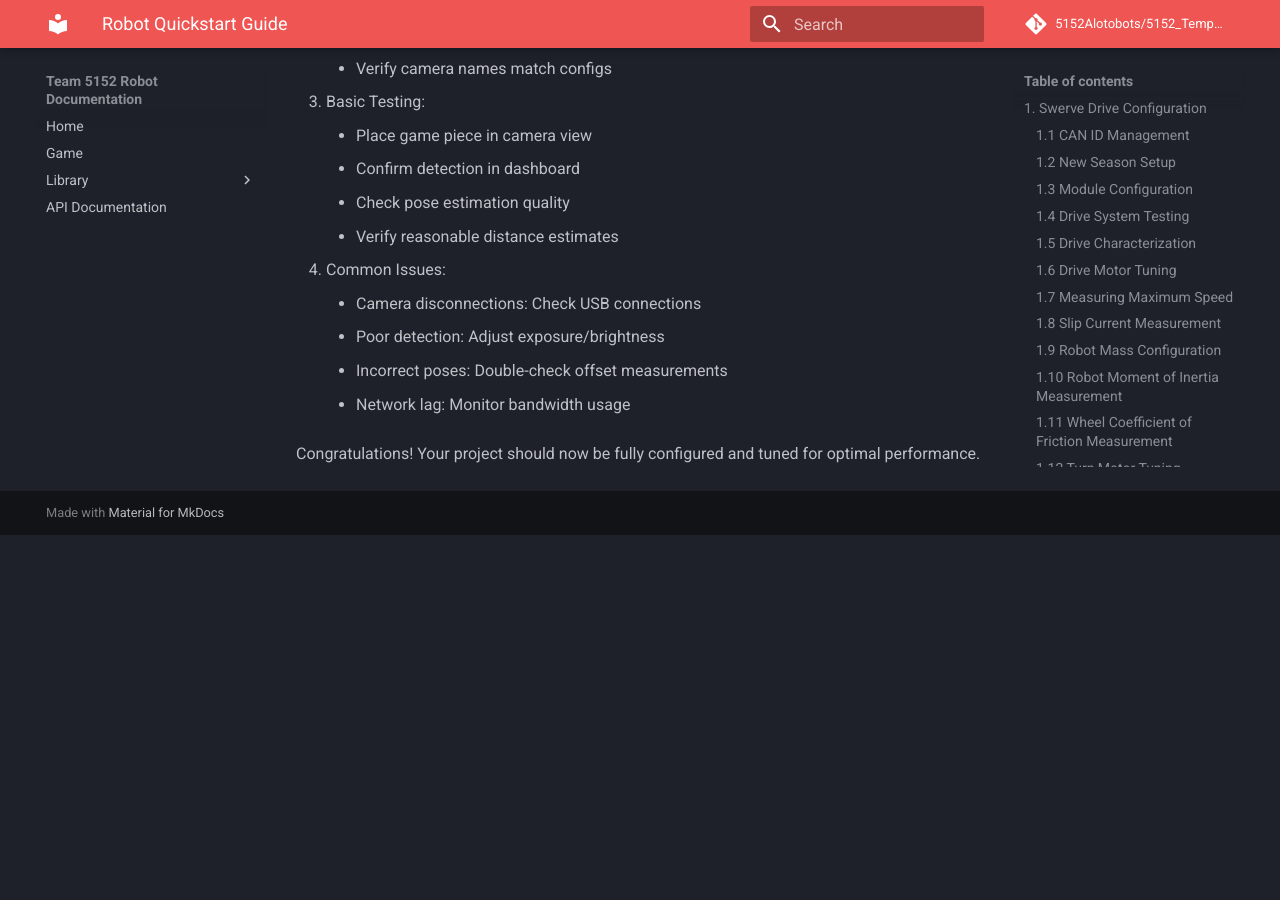
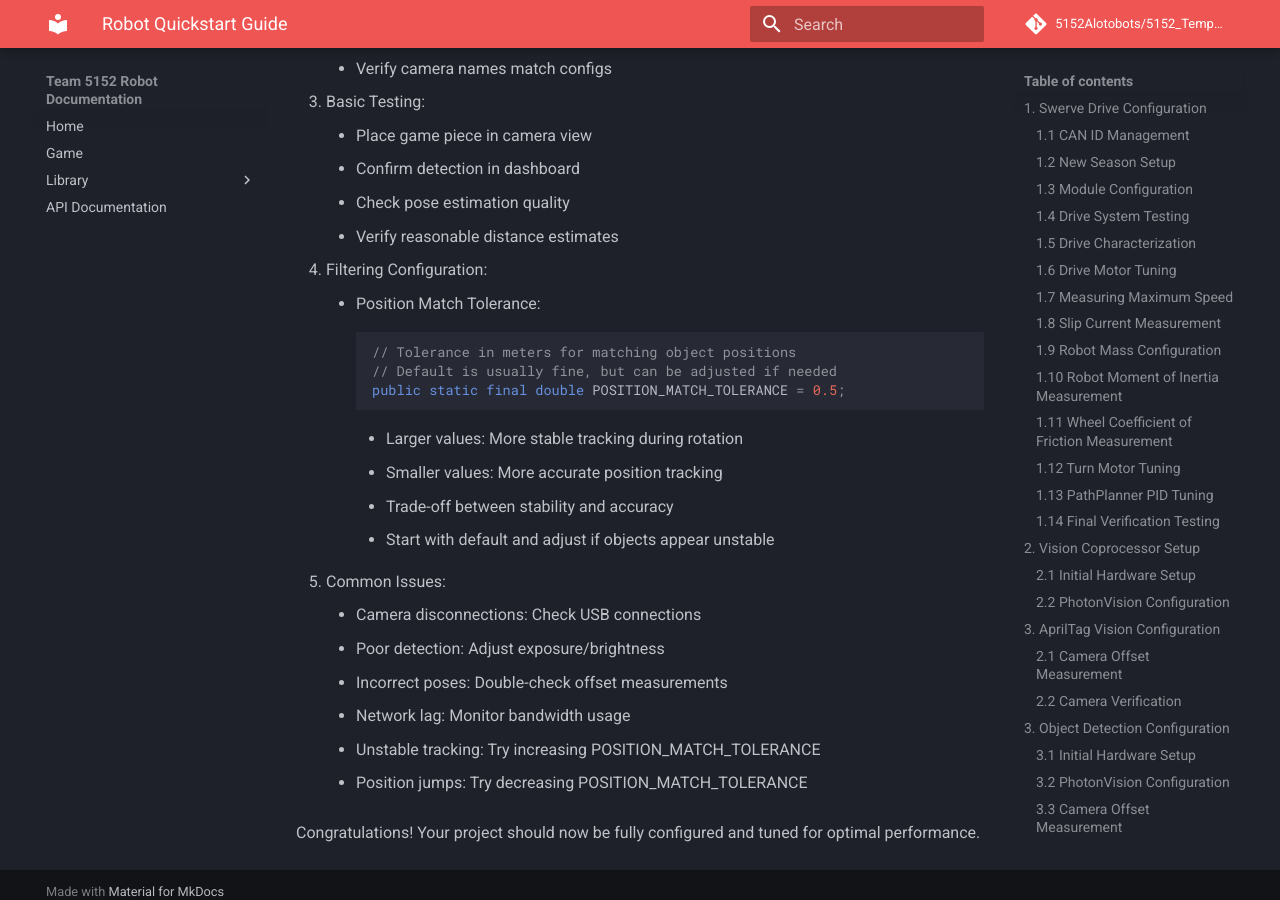
Before and after one commit to 5152Alotobots/5152_Template, an MkDocs documentation site: the page built from docs/mkdocs/docs/quickstart.md, in a window 1280 px wide and 900 px high, scrolled down 25492 px. Built offline with MkDocs 1.6.1 and Material for MkDocs 9.7.7, drawn with Linux system fonts in a browser that asks for light colours; comment, search, counter and statistics services are not loaded; before the commit the page ends 26027 px from its top, so only the background shows below that.

Commit message:
(no commit message provided)

````diff
--- a/docs/mkdocs/docs/quickstart.md
+++ b/docs/mkdocs/docs/quickstart.md
@@ -927,10 +927,24 @@ After configuring cameras and game elements:
     - Check pose estimation quality
     - Verify reasonable distance estimates
 
-4. Common Issues:
+4. Filtering Configuration:
+    - Position Match Tolerance:
+        ```java
+        // Tolerance in meters for matching object positions
+        // Default is usually fine, but can be adjusted if needed
+        public static final double POSITION_MATCH_TOLERANCE = 0.5;
+        ```
+        - Larger values: More stable tracking during rotation
+        - Smaller values: More accurate position tracking
+        - Trade-off between stability and accuracy
+        - Start with default and adjust if objects appear unstable
+
+5. Common Issues:
     - Camera disconnections: Check USB connections
     - Poor detection: Adjust exposure/brightness
     - Incorrect poses: Double-check offset measurements
     - Network lag: Monitor bandwidth usage
+    - Unstable tracking: Try increasing POSITION_MATCH_TOLERANCE
+    - Position jumps: Try decreasing POSITION_MATCH_TOLERANCE
 
 Congratulations! Your project should now be fully configured and tuned for optimal performance.
````
